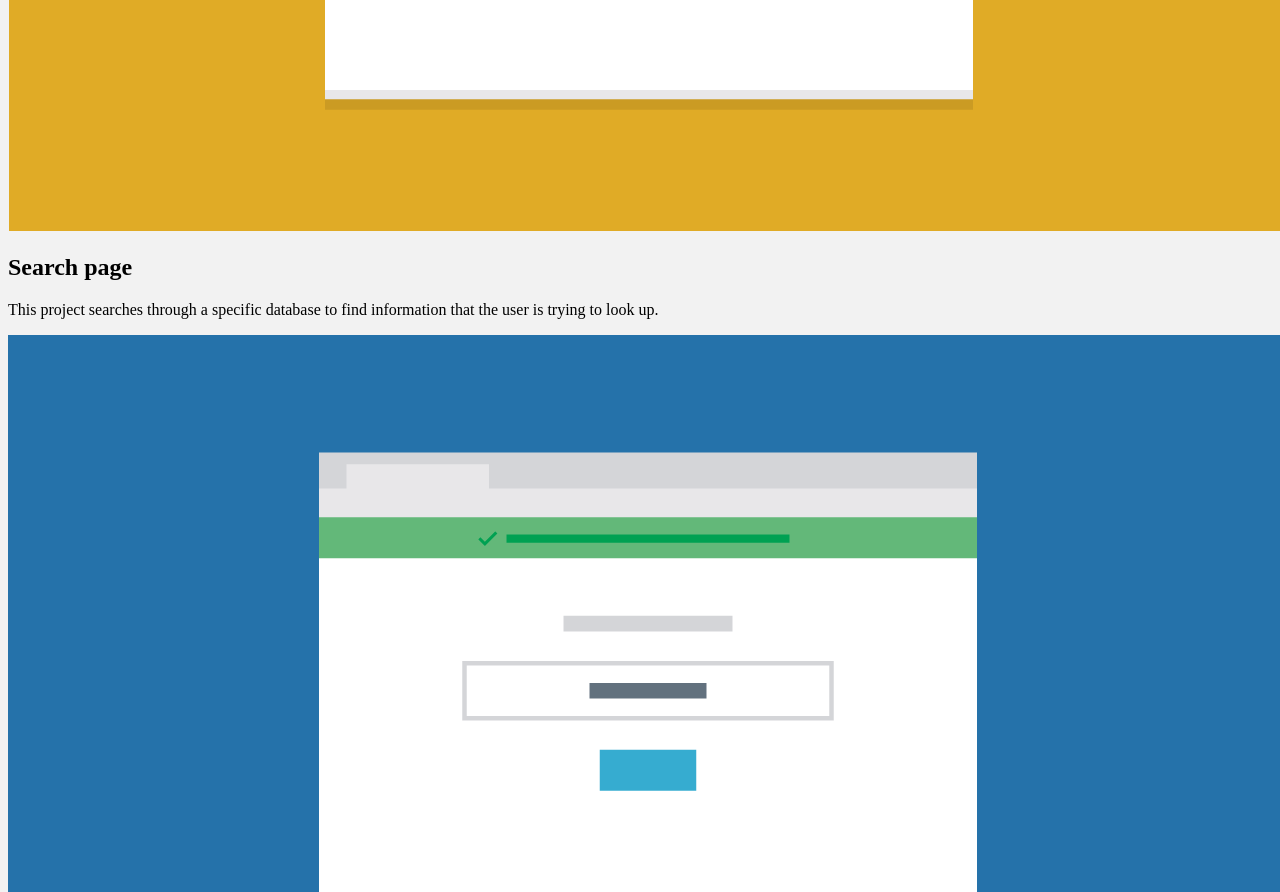
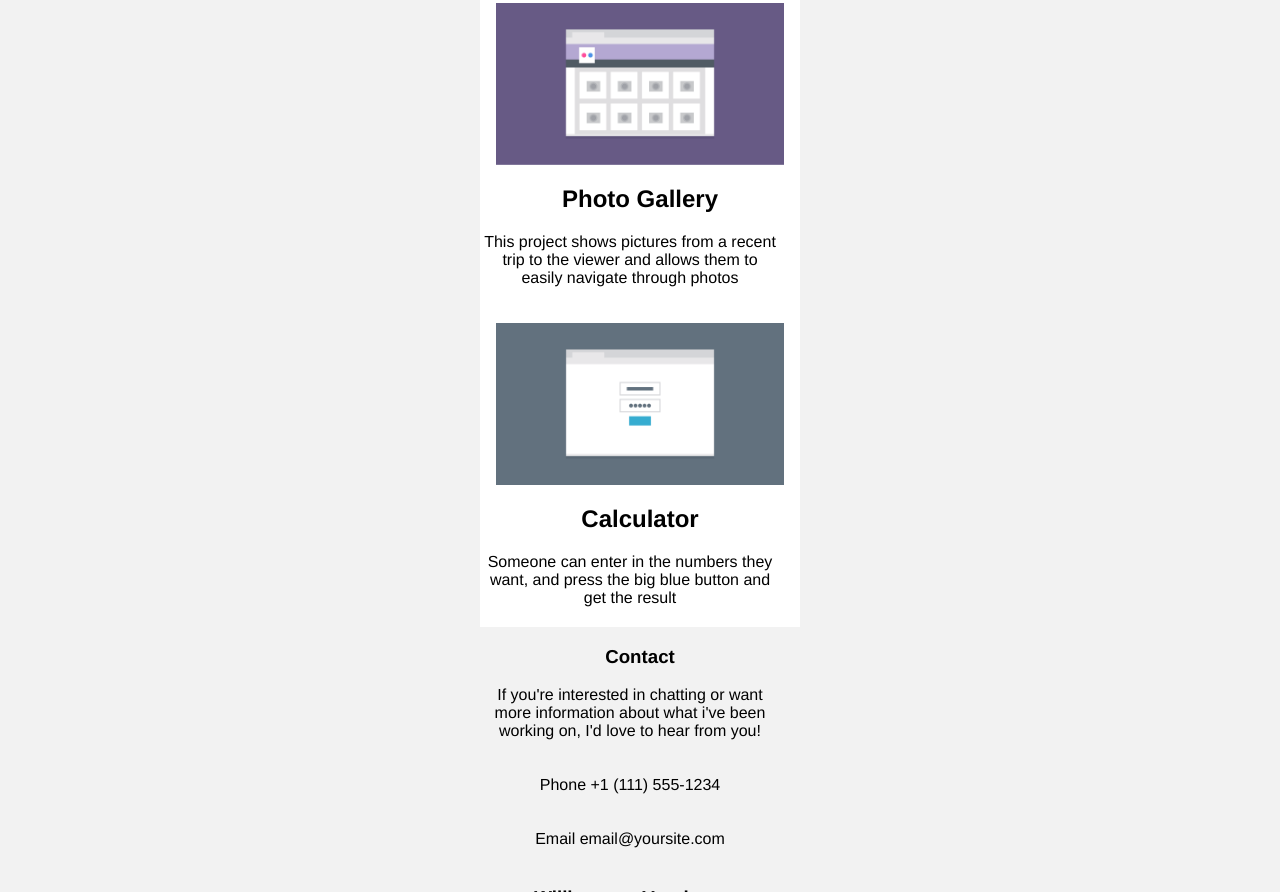
Before and after one commit to wvv1989/responsive, a plain HTML site: page index.html in a window 1280 px wide. Shown: the part 1908-2800 px from the top of the page. Drawn offline with Linux system fonts and the light colour scheme.

Commit message:
Add styling to images

```diff
--- a/index.html
+++ b/index.html
@@ -16,35 +16,41 @@
     <li><a href="#contact">CONTACT</a></li>
 </ul>
 
-<img src="Images/responsive-layout-profile.png">
+<img src="Images/responsive-layout-profile.png" class="profile-photo">
 
 <p>Hi! I'm a front-end developer who loves responsive design and css. I recently finished a degree in front-end webdevelopment at Treehouse and am excited to put all my skills to use!</p>
 
+</div>
+<div class="wrapper-two">
+
 <h2 id="portfolio">Portfolio</h2>
-<img src="Images/portfolio-1.png" alt="portfolio">
+<img src="Images/portfolio-1.png" alt="portfolio" class="img">
 
 <h2>Marketing page</h2>
 <p>This project shows the front page of a marketing website meant for a specific business I'm interested in.</p>
-<img src="Images/portfolio-2.png" alt="marketing">
+<img src="Images/portfolio-2.png" alt="marketing" class="img">
 
 <h2>Search page</h2>
 <p>This project searches through a specific database to find information that the user is trying to look up.</p>
-<img src="Images/portfolio-3.png" alt="search">
+<img src="Images/portfolio-3.png" alt="search" class="img">
 
 <h2>Travel app</h2>
 <p>This project compares travel times based on different transportation methods and tells you the best one.</p>
-<img src="Images/portfolio-6.png" alt="travel">
+<img src="Images/portfolio-6.png" alt="travel" class="img">
 
 <h2>Map of Favorite Sports</h2>
 <p>This project uses mapping apis to plot points for my favorite spots in the city for a do-it-yourself walking tour</p>
-<img src="Images/portfolio-5.png" alt="sports">
+<img src="Images/portfolio-5.png" alt="sports" class="img">
 
 <h2>Photo Gallery</h2>
 <p>This project shows pictures from a recent trip to the viewer and allows them to easily navigate through photos</p>
-<img src="Images/portfolio-4.png" alt="photos">
+<img src="Images/portfolio-4.png" alt="photos" class="img">
 
 <h2>Calculator</h2>
 <p>Someone can enter in the numbers they want, and press the big blue button and get the result</p>
+</div>
+
+<div class="wrapper-three">
 
 <h3 id="contact">Contact</h3>
 <p>If you're interested in chatting or want more information about what i've been working on, I'd love to hear from you!</p>
--- a/styles.css
+++ b/styles.css
@@ -13,9 +13,50 @@ a:visited {
 	color: black;
 }
 
+.wrapper {
+	width: 320px;
+	margin: 0 auto;
+	background-color: #f2f2f2;
+}
+
+.wrapper-two {
+	width: 320px;
+	margin: 0 auto;
+	background-color: white;
+}
+
+.wrapper-three {
+	width: 320px;
+	margin: 0 auto;
+	background-color: #f2f2f2;
+}
+
 h1 {
 	font-family: Gotham, "Helvetica Neue", Helvetica, Arial, sans-serif;
 	text-align: center;
+}
+
+h2 {
+	font-family: Gotham, "Helvetica Neue", Helvetica, Arial, sans-serif;
+	text-align: center;
+}
+
+h3 {
+	font-family: Gotham, "Helvetica Neue", Helvetica, Arial, sans-serif;
+	text-align: center;
+}
+
+p {
+	font-family: Gotham, "Helvetica Neue", Helvetica, Arial, sans-serif;
+	width: 300px;
+	text-align: center;
+	padding-bottom: 20px;
+}
+
+.img {
+	display: block;
+	margin: 0 auto;
+	width: 90%;
 }
 
 ul.navigation {
@@ -23,6 +64,7 @@ ul.navigation {
 	list-style: none;
 	text-align: center;
 	padding-left: 0px;
+	padding-right: 15px;
 }
 
 .navigation li {
@@ -30,3 +72,9 @@ ul.navigation {
 	padding: 15px;
 	margin: 12px;
 }
+
+.profile-photo {
+	display: block;
+	margin: 0 auto;
+	width: 70%;
+}
```
